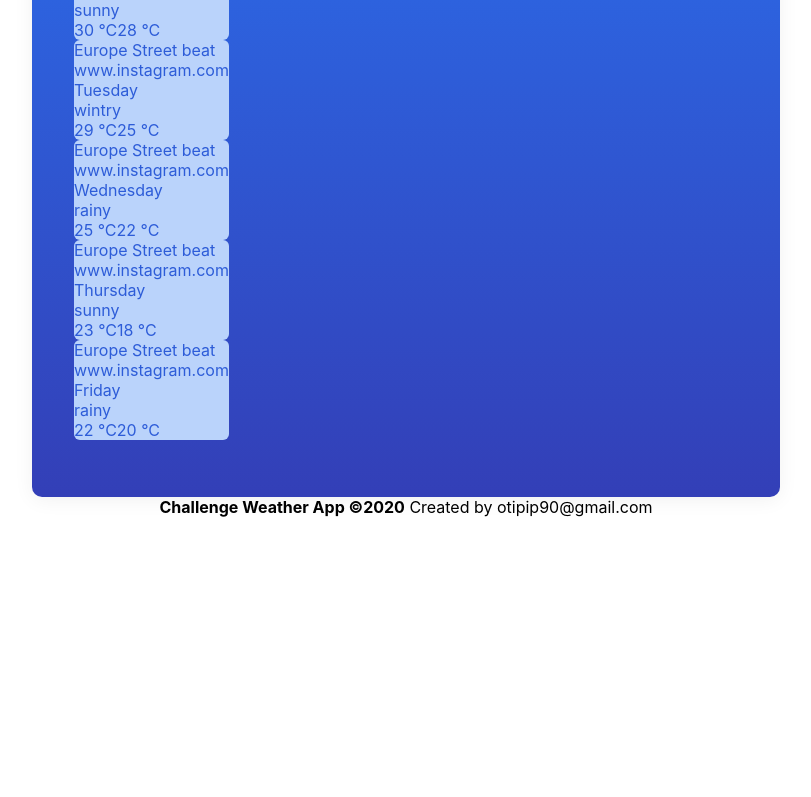
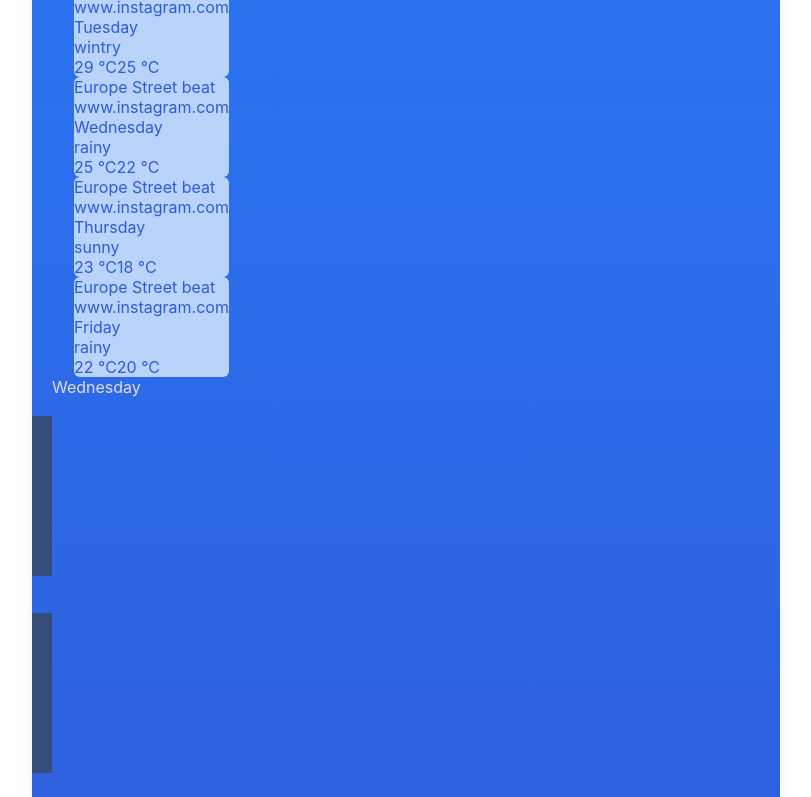
Before and after one commit to joseenrique-dev/challange-weather-app, a React (Create React App) app: page / in a window 1280 px wide. Shown: the part 433-1230 px from the top of the page, without its empty margins (234-1045 px from the left). Before the commit the page ends 950 px from the top, so only its background shows below. Built offline with nearby package versions, Linux system fonts and the light colour scheme.

Commit message:
created component to display the referent hours by selected day.

```diff
--- a/src/App.css
+++ b/src/App.css
@@ -81,7 +81,7 @@
 }
 .weather-info-style{
   margin: 0 auto;
-  margin-top: 8%;
+  margin-top: 1%;
   font-size: 24px;
   color: #f2ebeb;
 }
--- /dev/null
+++ b/src/components/forecast-days-carouser/forecast-days-carouser.js
@@ -0,0 +1,34 @@
+import "./forecast-days-carouser.css";
+import { Carousel } from 'antd';
+
+export default function ForecastDaysCarouser(){
+    const contentStyle = {
+        height: '160px',
+        color: '#fff',
+        lineHeight: '160px',
+        textAlign: 'center',
+        background: '#364d79',
+      };
+    return (
+        <>
+        <Carousel afterChange={onChange}>
+            <div>
+                <h3 style={contentStyle}>1</h3>
+            </div>
+            <div>
+                <h3 style={contentStyle}>2</h3>
+            </div>
+            <div>
+                <h3 style={contentStyle}>3</h3>
+            </div>
+            <div>
+                <h3 style={contentStyle}>4</h3>
+            </div>
+        </Carousel>
+        </>
+    );
+}
+
+function onChange(a, b, c) {
+    console.log(a, b, c);
+  }
--- a/src/components/forecast-resume/forecast-resume.css
+++ b/src/components/forecast-resume/forecast-resume.css
@@ -1,5 +1,5 @@
 .weather-forecast-temp{
-    margin-top: -10px !important;
+    margin-top: -37px !important;
     margin: 0 auto;
     margin-top: 8%;
     font-size: 61px;
--- a/src/components/location-weather/location-weather.css
+++ b/src/components/location-weather/location-weather.css
@@ -1,7 +1,7 @@
 .weather-location-display{
     display: flex;
     flex-direction: column;
-    margin: 0 auto;
+    margin-top: -13px;
 }
 
 .weather-info-style{
--- a/src/components/location-weather/location-weather.js
+++ b/src/components/location-weather/location-weather.js
@@ -8,7 +8,7 @@ export default function LocationWeather(){
             <div className="weather-location-display">
 
                 <EnvironmentOutlined style={{color:'#ffffffad',fontSize:'40px'}}/>
-                <span className="weather-info-style">The Havana </span><br />
+                <span className="weather-info-style">The Havana </span>
                 <span className="weather-date-style">Monday, November 2, 2020</span>
                 <span className="weather-date-style">19: 25</span>
            </div>
--- a/src/pages/home/home.css
+++ b/src/pages/home/home.css
@@ -9,7 +9,7 @@
     background: linear-gradient(180deg,#297af9,#333fb7) !important;
     /* display: flex; */
     flex-direction: column;
-    height: 100vh;
+    height: flex;
     justify-content: space-between;
     position: relative;
     overflow: hidden;
@@ -25,6 +25,18 @@
 }
 .weather-divider-style{
     background: #f2ebeb;
-    width: 354px;
+    margin-top: -28px;
     margin: 0 auto;
 }
+
+.weather-location-width-divider-style{
+    width: 283px;
+}
+.weather-resume-width-divider-style{
+    width: 400px;
+}
+
+/* .weather-divider-selected-day-style{
+    color: "#e4dddd";
+    border-color: "#e4dddd"
+} */
--- a/src/pages/home/home.js
+++ b/src/pages/home/home.js
@@ -4,20 +4,25 @@ import LocationWeather from "../../components/location-weather/location-weather"
 import ForecastResume from '../../components/forecast-resume/forecast-resume';
 import ForecastContainerDays from '../../components/forecast-container-days/forecast-container-days';
 import { Divider } from 'antd';
+import ForecastDaysCarouser from '../../components/forecast-days-carouser/forecast-days-carouser';
 export default function AppHome(){
 
     return (
         <>
             <div className="site-layout-background weather-home-distribution weather-home-visual-style" >
-            <LocationWeather />
-            <div className="weather-divider-style">
-                <Divider />
-            </div>
-            <ForecastResume />
-            <div className="weather-divider-style" style={{width:"541px !important"}}>
-                <Divider />
-            </div>
-            <ForecastContainerDays />
+                <LocationWeather />
+                <div className="weather-divider-style weather-location-width-divider-style">
+                    <Divider style={{marginTop: "10px"}}/>
+                </div>
+                <ForecastResume />
+                <div className="weather-divider-style weather-resume-width-divider-style">
+                    <Divider />
+                </div>
+                <ForecastContainerDays className="weather-divider-style weather-resume-width-divider-style"/>
+                <div  >
+                    <Divider style={{ color: "#e4dddd",borderColor: "#e4dddd"}}> Wednesday </Divider>
+                </div>
+                <ForecastDaysCarouser />
             </div>
         </>
     );
```
Also changed, not shown: src/components/forecast-days-carouser/forecast-days-carouser.css (added).
